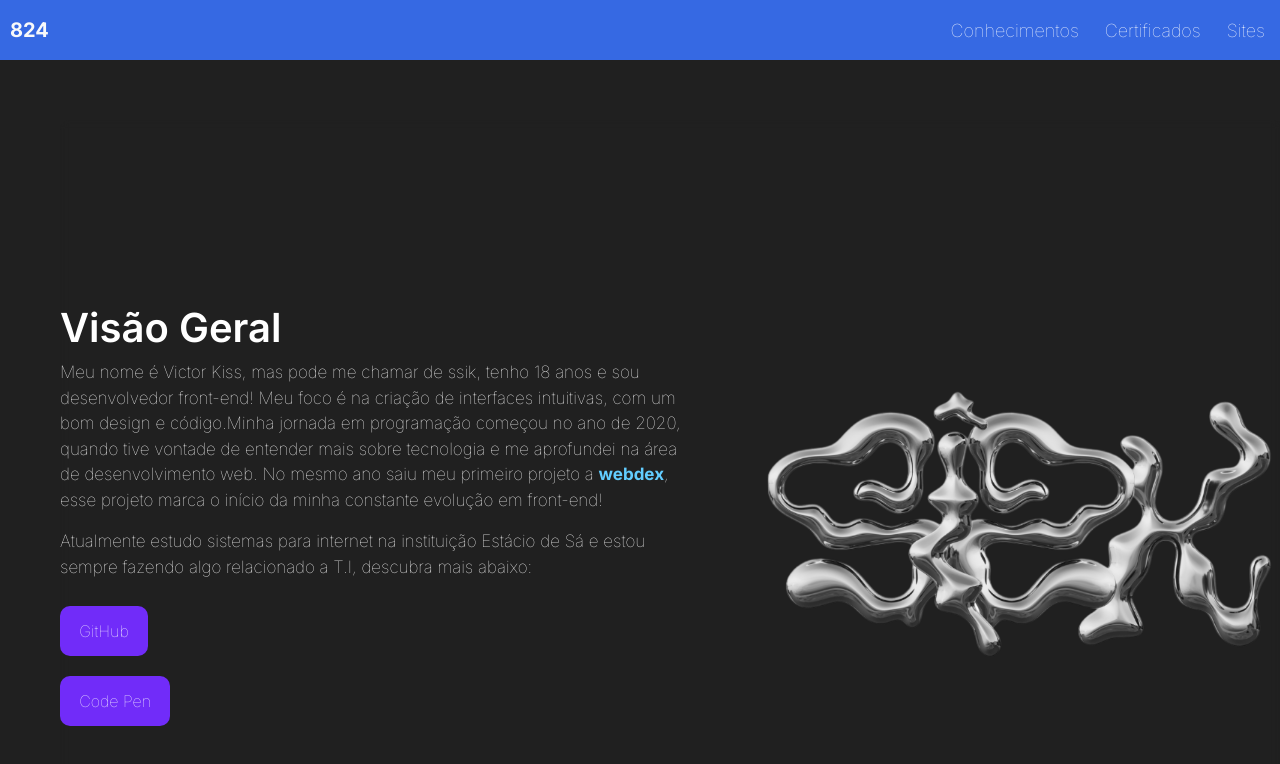
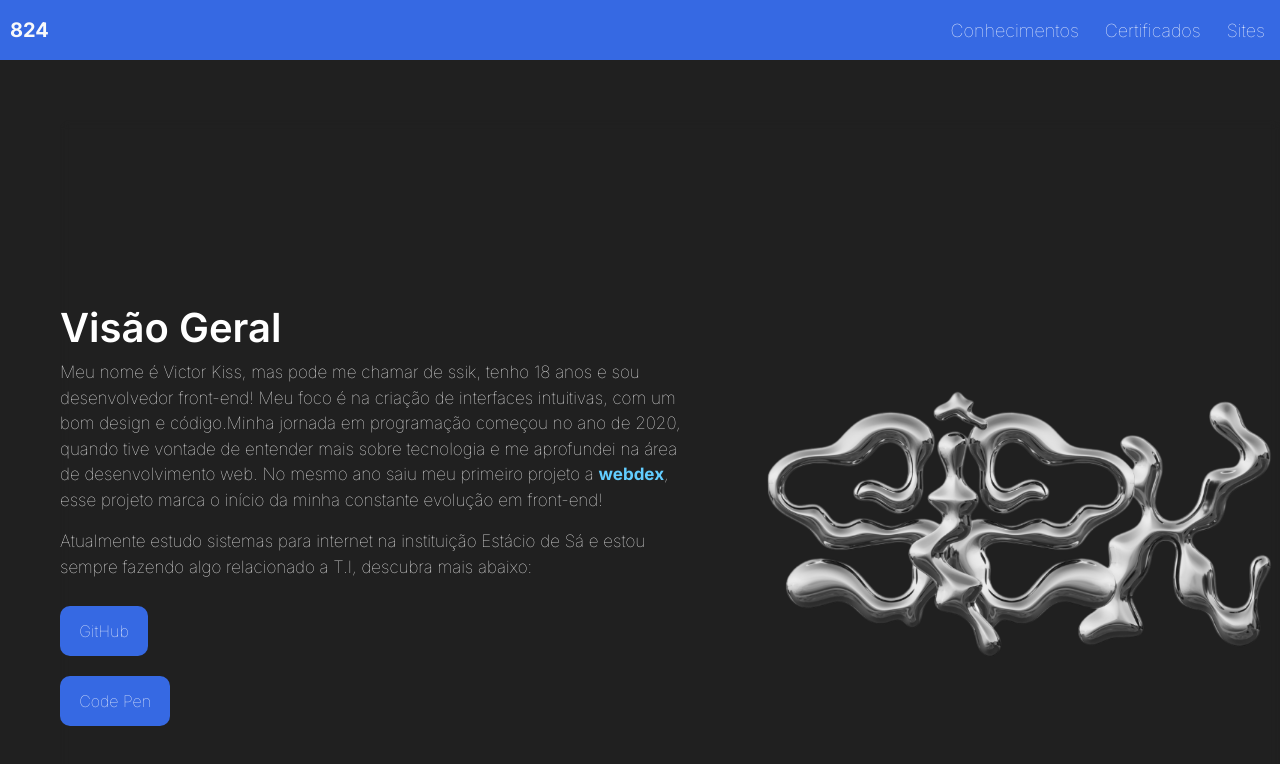
Before and after one commit to victor-kiss/ssik824, a Next.js app: page / in a window 1280 px wide. Shown: the top 764 px of the page. Built offline with nearby package versions, Linux system fonts and the light colour scheme.

Commit message:
Update globals.css

```diff
--- a/src/app/globals.css
+++ b/src/app/globals.css
@@ -77,7 +77,7 @@ a.link-button{
   text-decoration:none;
   border-radius:10px;
   padding:0.8rem 1.2rem;
-  background:#712CF9;
+  background:#3669E3;
   display:block;
   margin:10px 0;
   font-weight:100;
```
